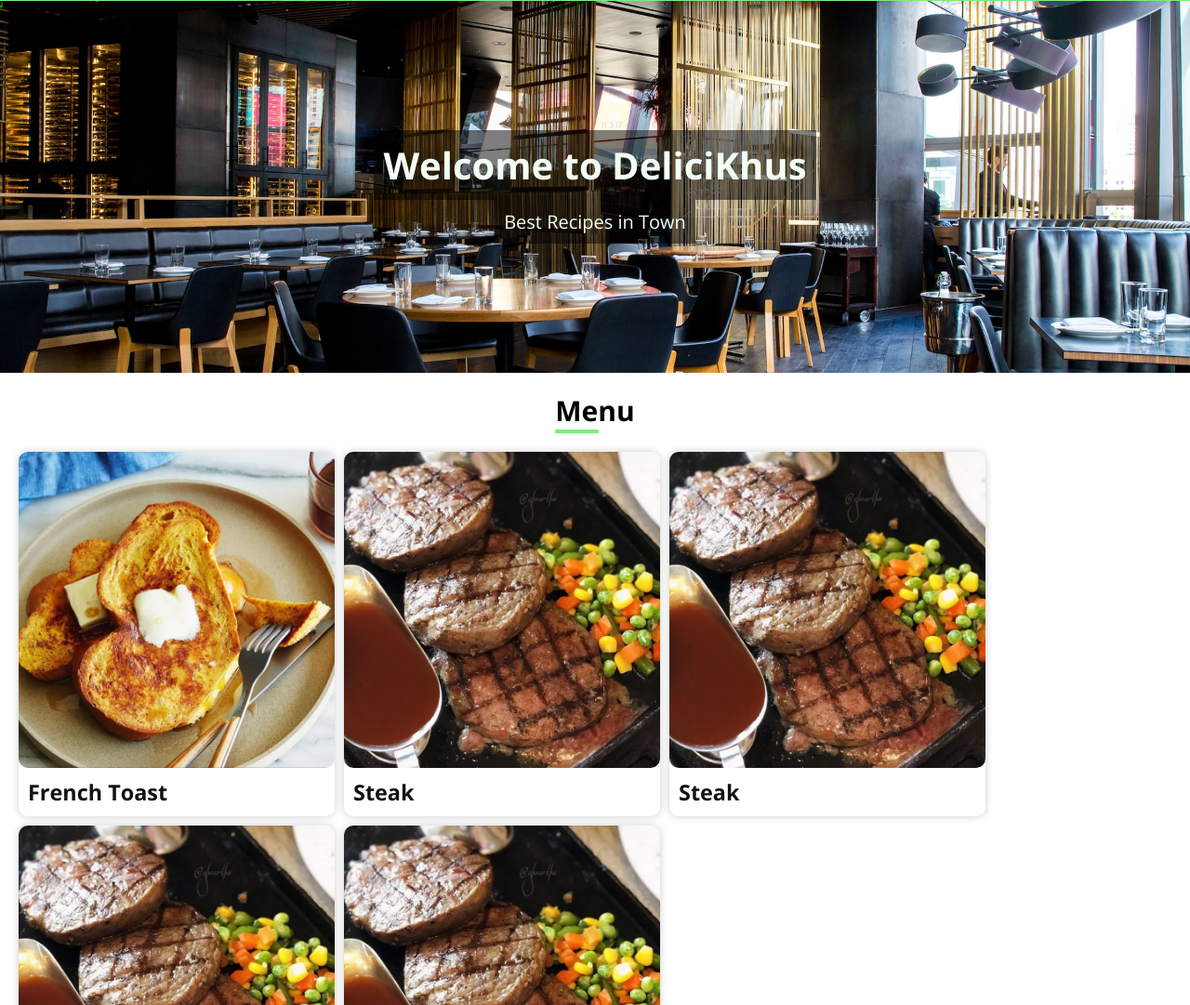
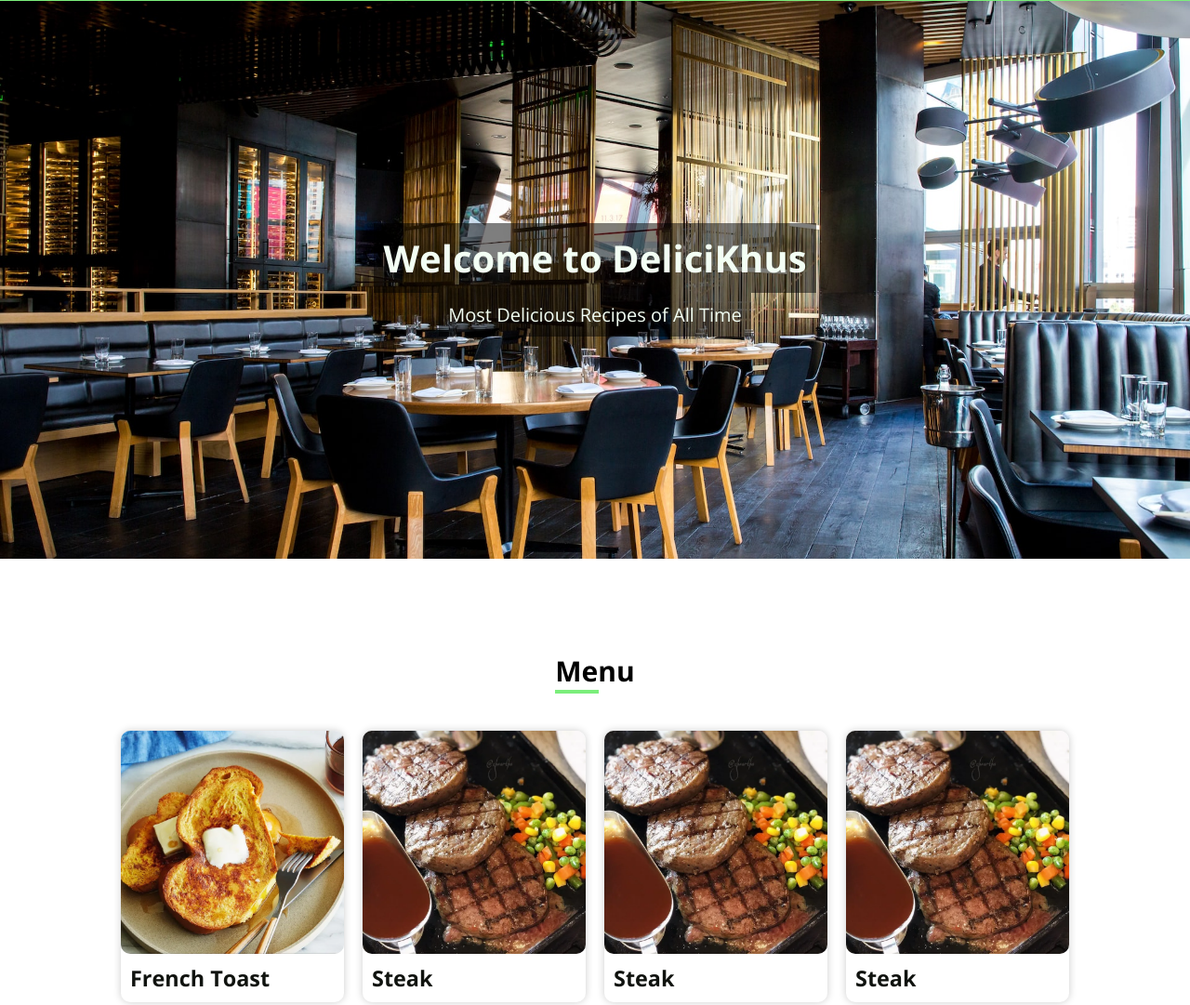
Before and after one commit to Khusyasy/basic-layouting, a plain HTML site: page index.html in a window 1280 px wide. Shown: the part 50-1131 px from the top of the page at 93% size. Drawn offline with nearby package versions, Linux system fonts and the light colour scheme.

Commit message:
fix navbar, banner, menu card

```diff
--- a/index.html
+++ b/index.html
@@ -11,7 +11,8 @@
 
   <body>
     <div class="navbar" id="navbar">
-      <p class="navbar-logo">DeliciKhus</p>
+      <div class="navbar-container">
+        <a class="navbar-logo" href="#banner">DeliciKhus</a>
         <ul class="navbar-links">
           <li class="navbar-item">
             <a href="#banner">Home</a>
@@ -21,13 +22,14 @@
           </li>
         </ul>
       </div>
+    </div>
     <div class="banner" id="banner">
       <h1>Welcome to DeliciKhus</h1>
-      <p>Best Recipes in Town</p>
+      <p>Most Delicious Recipes of All Time</p>
     </div>
     <div class="container">
-      <h2 class="underline">Menu</h2>
-      <div class="menu-container" id="menu">
+      <h2 class="underline" id="menu">Menu</h2>
+      <div class="menu-container">
         <a class="card" href="/french-toast.html">
           <div class="card-img">
             <img src="/images/french-toast.webp" alt="French Toast Image">
@@ -70,7 +72,5 @@
         </a>
       </div>
     </div>
-
   </body>
-
 </html>
--- a/styles/index.css
+++ b/styles/index.css
@@ -26,11 +26,18 @@ body {
   position: sticky;
   top: 0;
   display: flex;
-  justify-content: space-between;
-  align-items: center;
+  justify-content: center;
   padding: 0.25rem 1rem;
   background-color: var(--primary-color);
   box-shadow: 0 0 10px rgba(0, 0, 0, 0.1);
+}
+
+.navbar-container {
+  max-width: 65rem;
+  display: flex;
+  flex: 1;
+  justify-content: space-between;
+  align-items: center;
 }
 
 .navbar-logo {
@@ -67,7 +74,7 @@ body {
   flex-direction: column;
   justify-content: center;
   align-items: center;
-  height: 50vh;
+  height: 75vh;
   background: url('/images/banner.jpg');
   background-size: cover;
   background-position: center;
@@ -85,21 +92,23 @@ body {
   flex-direction: column;
   justify-content: center;
   align-items: center;
-  padding: 1rem;
+  padding: 5rem 1rem;
 }
 
 .menu-container {
   display: flex;
-  gap: 0.5rem;
   flex-wrap: wrap;
-  margin-top: 1rem;
+  gap: 1rem;
+  justify-content: center;
+  max-width: 65rem;
+  margin: 2rem 0;
 }
 
 .card {
   display: flex;
   flex-direction: column;
   justify-content: space-between;
-  width: 17rem;
+  width: 12rem;
   border-radius: 0.5rem;
   text-decoration: none;
   color: var(--black);
@@ -113,7 +122,7 @@ body {
 
 .card-img {
   width: 100%;
-  height: 17rem;
+  height: 12rem;
   border-radius: 0.5rem;
   overflow: hidden;
 }
```
Also changed, not shown: french-toast.html (+4 -2 lines). Lines whose indentation alone changed are shown as unchanged.
